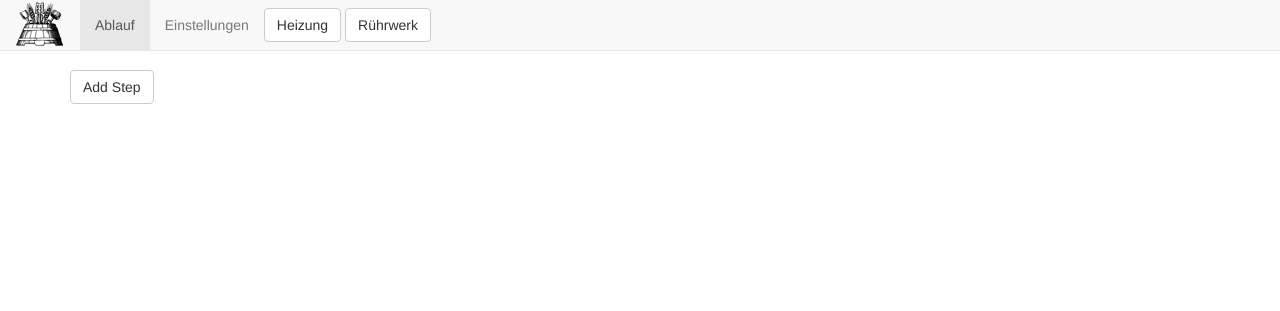
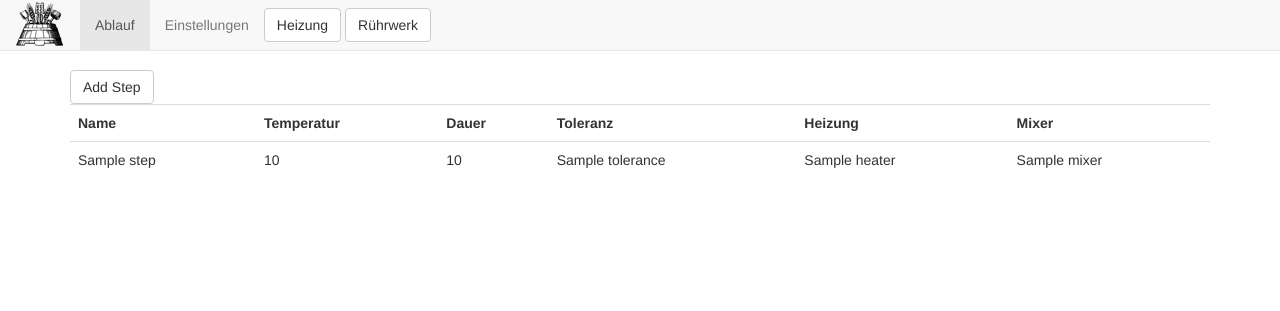
Before and after one commit to stlehmann/pibrew, a Flask app: template pibrew/templates/sequence.html in a window 1280 px wide. Shown: the top 311 px of the page. Run offline with Flask 2, Linux system fonts and the light colour scheme; the template is opened without the code that fills it: most values are stand-ins (such as "Sample title", 1, 10 or a date in 2020); style sheets or scripts are compiled from the project's sources; parts of the project's set-up code (start-up, migrations or seed data) failed here and were passed over; some libraries are stand-ins or nearby versions.

Commit message:
add sequence data

```diff
--- a/pibrew/templates/sequence.html
+++ b/pibrew/templates/sequence.html
@@ -19,9 +19,22 @@
     </div>
     <div class="row">
       <div class="col-xs-12">
-        <table>
+        <table class="table">
+          <th>Name</th>
+          <th>Temperatur</th>
+          <th>Dauer</th>
+          <th>Toleranz</th>
+          <th>Heizung</th>
+          <th>Mixer</th>
+
           {% for step in steps %}
           <tr>
+            <td>{{ step.name }}</td>
+            <td>{{ step.temperature }}</td>
+            <td>{{ step.duration }}</td>
+            <td>{{ step.tolerance }}</td>
+            <td>{{ step.heater }}</td>
+            <td>{{ step.mixer }}</td>
           </tr>
           {% endfor %}
         </table>
```
